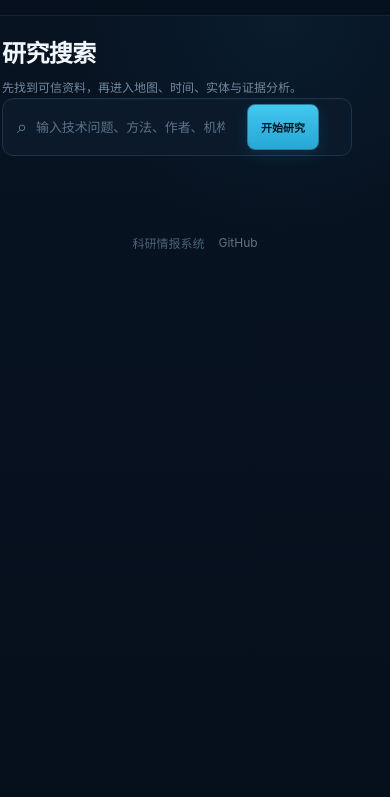
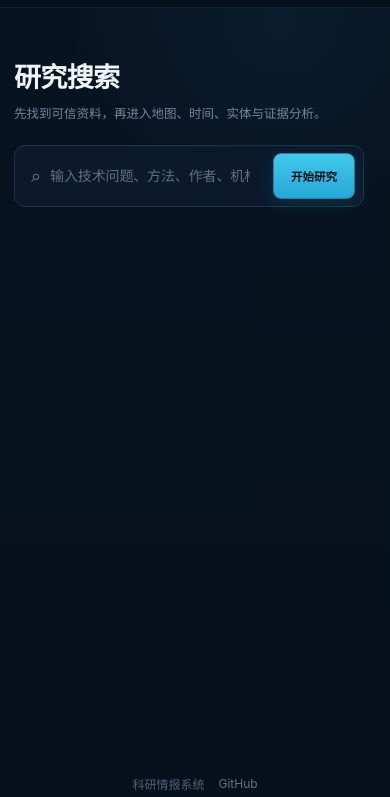
Before and after one commit to jinlong-github/search, a plain HTML site: page site/index.html in a window 390 px wide. Shown: the part 47-844 px from the top of the page. Drawn offline with Linux system fonts and the light colour scheme.

Commit message:
fix: make homepage search the single primary action

```diff
--- a/site/reference-v31-correction.css
+++ b/site/reference-v31-correction.css
@@ -41,7 +41,7 @@ body.reference-v31 .research-filter-panel .secondary-btn{background:#0d2a40!impo
 
 /* One dominant content column. */
 body.clarity-v32 .v31-app{grid-template-columns:190px minmax(0,1fr)!important}
-body.clarity-v32 .v31-main{min-width:0!important}
+body.clarity-v32 .v31-main{min-width:0!important;min-height:100vh!important;display:flex!important;flex-direction:column!important}
 body.clarity-v32 .v31-sidebar{padding:18px 12px 16px!important}
 body.clarity-v32 .v31-brand{gap:9px!important;padding:0 7px 17px!important}
 body.clarity-v32 .v31-brand-mark{width:30px!important;height:30px!important;border-radius:8px!important}
@@ -65,12 +65,25 @@ body.clarity-v32 .v31-nav-secondary{gap:2px!important;padding-top:10px!important
 body.clarity-v32 .v31-nav-secondary button{min-height:34px!important;color:#667c91!important}
 
 body.clarity-v32 .shell{
-  width:min(1160px,100%)!important;max-width:1160px!important;margin:0 auto!important;padding:0 26px 48px!important;
+  width:min(1160px,100%)!important;max-width:1160px!important;margin:0 auto!important;padding:0 26px 48px!important;flex:1 0 auto!important;
 }
 body.clarity-v32 .hero{padding:42px 0 28px!important}
 body.clarity-v32 .hero h1{font-size:30px!important;margin-bottom:9px!important}
 body.clarity-v32 .hero .subtitle{max-width:680px!important;font-size:12px!important}
 body.clarity-v32.v31-has-results .hero{display:none!important}
+
+/* Home has one clear action: search. Search docks to the top only after work starts. */
+body.clarity-v32.v32-home-mode .hero{max-width:820px!important;margin:0 auto!important;padding:104px 0 72px!important}
+body.clarity-v32.v32-home-mode .hero h1{font-size:34px!important}
+body.clarity-v32.v32-home-mode .hero .subtitle{max-width:620px!important;font-size:12.5px!important}
+body.clarity-v32.v32-home-mode .hero .search-box{
+  width:min(820px,100%)!important;min-height:56px!important;margin:24px 0 0!important;padding:7px 8px 7px 16px!important;
+}
+body.clarity-v32.v32-home-mode .hero #queryInput{height:40px!important;font-size:14px!important}
+body.clarity-v32.v32-home-mode .hero .search-btn{height:40px!important;min-width:92px!important;font-size:11.5px!important}
+body.clarity-v32.v32-home-mode .quick-queries{margin-top:12px!important}
+body.clarity-v32.v32-home-mode .v31-search-slot{display:none!important}
+body.clarity-v32 footer{margin-top:auto!important}
 
 /* Tabs are navigation, not another card. */
 body.clarity-v32 .tabs{
@@ -79,6 +92,7 @@ body.clarity-v32 .tabs{
 }
 body.clarity-v32 .tab{min-height:28px!important;padding:0 9px!important;border-radius:6px!important;font-size:10px!important}
 body.clarity-v32 .tab.active{border-color:transparent!important;background:transparent!important;color:#8ee5ff!important;box-shadow:inset 0 -2px #3bc8f4!important}
+body.clarity-v32 .tab .count{display:none!important}
 
 body.reference-v31 .results-pane{
   width:100%!important;max-width:none!important;min-width:0!important;margin:0!important;padding:0!important;
@@ -192,6 +206,10 @@ body.reference-v31 dialog{border:1px solid #20384f!important;border-radius:14px!
 body.reference-v31 dialog::backdrop{background:rgba(0,7,14,.72)!important;backdrop-filter:blur(5px)}
 body.reference-v31 footer{padding:18px 0 24px!important;border:0!important;background:transparent!important;color:#4c6278!important}
 
+@media(min-width:821px){
+  body.clarity-v32.v32-home-mode .topbar{display:none!important}
+}
+
 @media(max-width:980px){
   body.clarity-v32 .v31-app{grid-template-columns:170px minmax(0,1fr)!important}
   body.clarity-v32 .shell{padding-left:18px!important;padding-right:18px!important}
@@ -216,7 +234,12 @@ body.reference-v31 footer{padding:18px 0 24px!important;border:0!important;backg
   body.clarity-v32 .shell{width:100%!important;padding:0 12px 34px!important}
   body.clarity-v32 .hero{padding:24px 2px 20px!important}
   body.clarity-v32 .hero h1{font-size:24px!important}
-  body.reference-v31 .tabs{top:108px!important;overflow-x:auto!important;flex-wrap:nowrap!important}
+  body.clarity-v32.v32-home-mode .hero{max-width:none!important;padding:54px 2px 30px!important}
+  body.clarity-v32.v32-home-mode .hero h1{font-size:27px!important}
+  body.clarity-v32.v32-home-mode .hero .search-box{margin-top:20px!important;min-height:52px!important}
+  body.clarity-v32.v32-home-mode .hero .search-btn{height:38px!important;min-width:82px!important}
+  body.clarity-v32.v32-home-mode .v31-search-slot{display:none!important}
+  body.reference-v31 .tabs{top:58px!important;overflow-x:auto!important;flex-wrap:nowrap!important}
   body.reference-v31 .research-controlbar{align-items:flex-start!important}
   body.reference-v31 .research-query-meta{flex:1 1 100%!important}
   body.reference-v31 .research-control-actions{width:100%!important;justify-content:flex-end!important}
```
